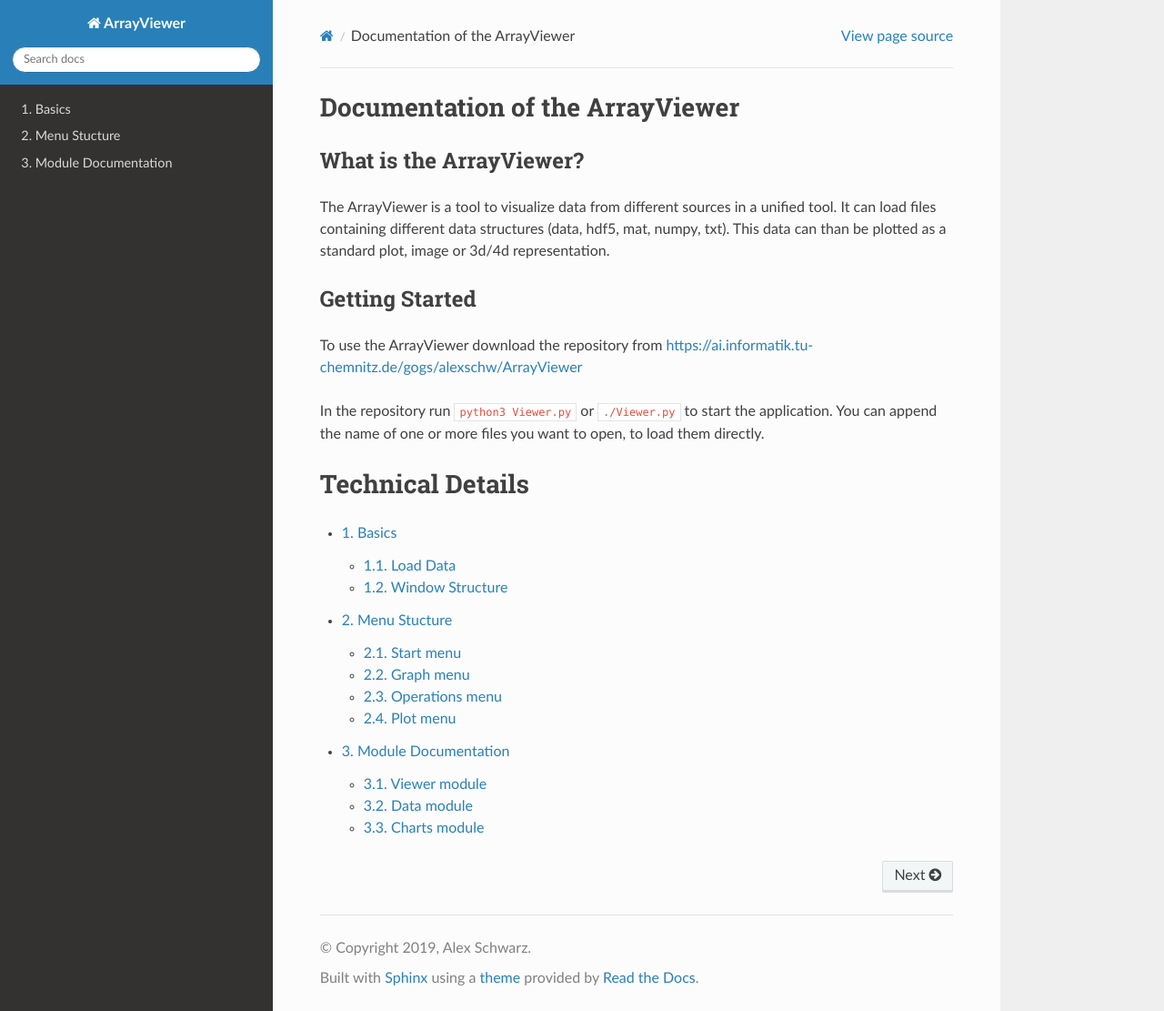
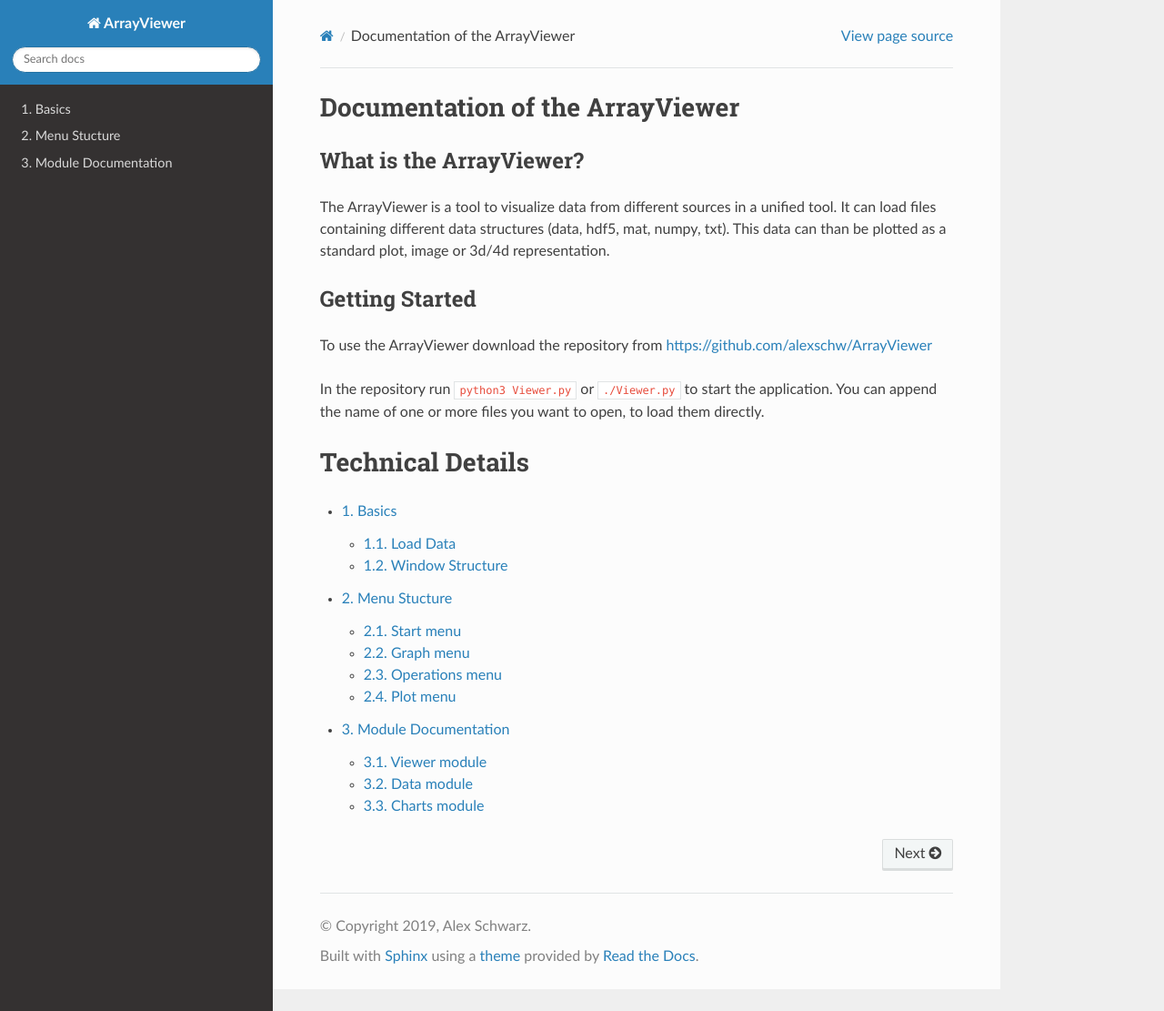
Before and after one commit to alexschw/ArrayViewer, a Sphinx documentation site: the page built from docs/index.rst, in a window 1280 px wide and 1111 px high. Shown: the whole window at 91% size. Built offline with Sphinx 7.4.7 and the Read the Docs theme 2.0.0, drawn with Linux system fonts in a browser that asks for light colours; some of the changed lines change nothing that is shown.

Commit message:
Update index.rst

```diff
--- a/docs/index.rst
+++ b/docs/index.rst
@@ -9,7 +9,7 @@ This data can than be plotted as a standard plot, image or 3d/4d representation.
 
 Getting Started
 ***************
-To use the ArrayViewer download the repository from `<https://ai.informatik.tu-chemnitz.de/gogs/alexschw/ArrayViewer>`_
+To use the ArrayViewer download the repository from `<https://github.com/alexschw/ArrayViewer>`_
 
 In the repository run ``python3 Viewer.py`` or ``./Viewer.py`` to start the application. You can append the name of one or more files you want to open, to load them directly.
 
```
